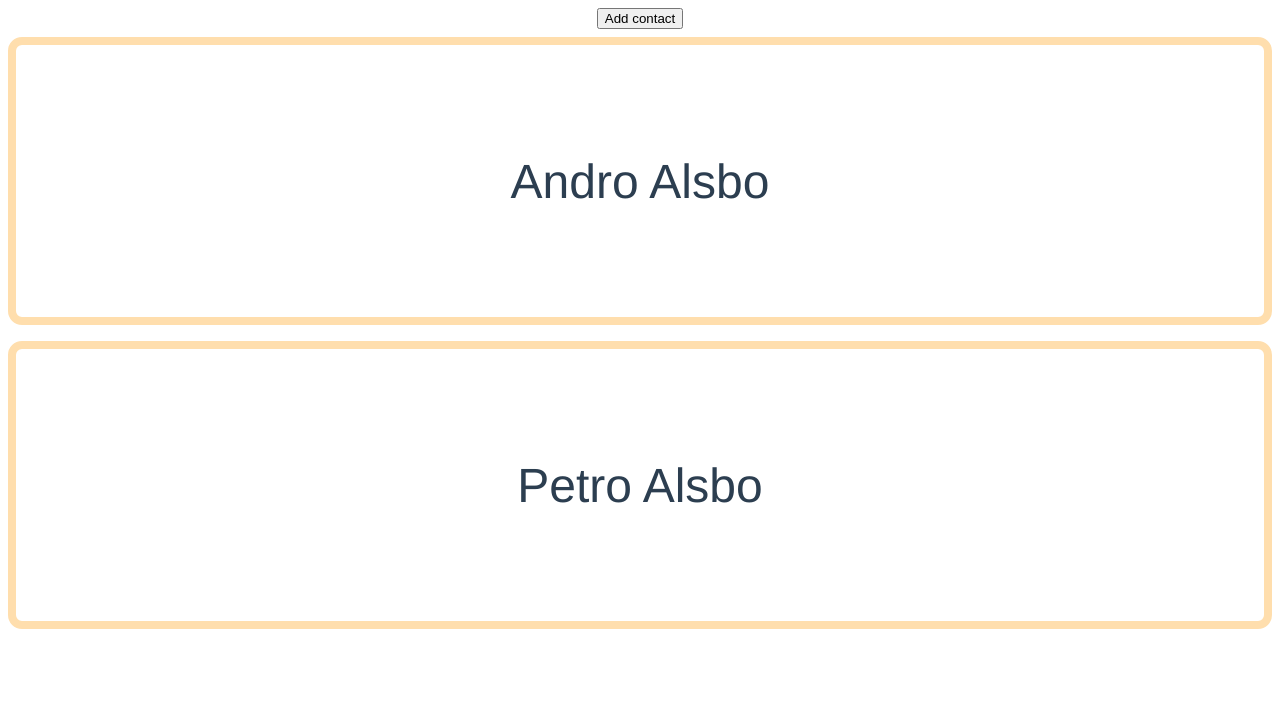
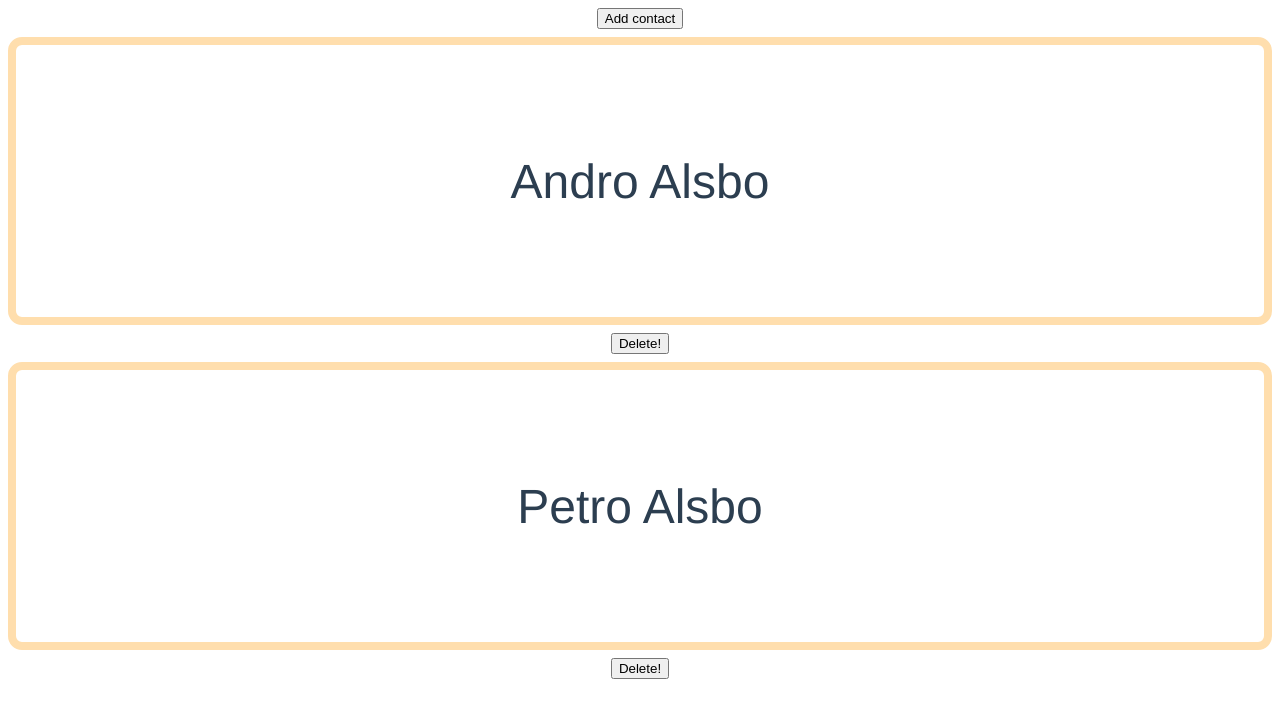
Before and after one commit to HarlyJune/vue-contact-list, a Vue app: page / in a window 1280 px wide. Shown: the top 718 px of the page. Built offline with nearby package versions, Linux system fonts and the light colour scheme.

Commit message:
Fix emit\catch events, made delButton work

```diff
--- a/package.json
+++ b/package.json
@@ -8,10 +8,10 @@
     "lint": "vue-cli-service lint"
   },
   "dependencies": {
-    "axios": "^0.19.2",
     "core-js": "^3.6.5",
     "vue": "^2.6.11",
-    "vue-router": "^3.4.6"
+    "vue-router": "^3.4.6",
+    "axios": "^0.19.2"
   },
   "devDependencies": {
     "@vue/cli-plugin-babel": "~4.5.0",
--- a/src/App.vue
+++ b/src/App.vue
@@ -7,15 +7,27 @@
         contacts : this.$api.getContacts()
       };
     },
+    mounted(){
+      this.$root.$on('remove-contact', this.removeContact)
+    },
     methods: {
+      removeContact: function(id) {
+        console.log("catched");
+        this.$api.deleteContact(this.id)
+        this.contacts = this.contacts.filter(  x => /*return*/ x.id !== id ) //1
+        // this.contacts = contacts.filter( (x) => /*return*/ x.id !== contact.id) //2
+        // this.contacts = contacts.filter( function (x){ return x.id !== contact.id } ) //3
+        console.log(this.id)
+      }
 
     }
   };
+
 </script>
 
 <template>
-  <div id="app">
-    <router-view v-bind:contacts = 'contacts'/>
+  <div id="app" >
+    <router-view v-bind:contacts = 'contacts' />
   </div>
 </template>
 
--- a/src/api.js
+++ b/src/api.js
@@ -64,7 +64,8 @@ const data = {
         {id: "1", name:"Andro", surname: "Alsbo", phone: "5553535"},
         {id: "2", name:"Petro", surname: "Alsbo", phone: "6663636"},
     ]
-}
+};
+
 export default {
 
     getContacts(){
--- a/src/components/contactList.vue
+++ b/src/components/contactList.vue
@@ -1,25 +1,13 @@
-<template>
-  <div>
-    <button>Add contact</button>
-    <div class="container">
-        <Contact
-            v-for="contact in contacts"
-            :key="contact.id"
-            :contact="contact"
-            @click.native="goToContactView(contact)"
-        />
-        <!-- c помощью v-for итерирую массив данных и передаю его в компонент contact через v-bind
-         (key обязателен, т.к. без него компилятор ругается)-->
-    </div>
-  </div>
-</template>
-
 <script>
+import delButton from "./delButton";
 import contact from "./contactShort";
 export default {
     props: ["contacts"],
+    mounted: function(){
+    },
     components: {
       Contact: contact,
+      DelButton: delButton,
     },
     methods: {
         goToContactView(contact){
@@ -33,6 +21,23 @@ export default {
 };
 </script>
 
+<template>
+    <div>
+        <button>Add contact</button>
+        <div  v-for="contact in contacts"
+              :key="contact.id"
+              class="container">
+            <Contact
+                    :contact="contact"
+                    @click.native="goToContactView(contact)"
+            />
+            <DelButton  :id="contact.id" />
+            <!-- c помощью v-for итерирую массив данных и передаю его в компонент contact через v-bind
+             (key обязателен, т.к. без него компилятор ругается)-->
+        </div>
+    </div>
+</template>
+
 <style >
   .container{
     display: flex;
--- a/src/components/contactShort.vue
+++ b/src/components/contactShort.vue
@@ -1,10 +1,3 @@
-<template>
-  <div>
-
-    {{contact.name}} {{contact.surname}}
-  </div>
-</template>
-
 <script>
 
 export default ({
@@ -12,7 +5,11 @@ export default ({
 })
 </script>
 
-
+<template>
+  <div>
+    {{contact.name}} {{contact.surname}}
+  </div>
+</template>
 
 <style scoped>
 div{
--- a/src/components/contactView.vue
+++ b/src/components/contactView.vue
@@ -1,3 +1,9 @@
+<script>
+    export default ({
+        props: ["contact"]
+    })
+</script>
+
 <template>
     <div>
         <div v-for="key in Object.keys(contact)"
@@ -5,18 +11,11 @@
              class="row"
         >
             {{key}} : {{contact[key]}}
+
         </div>
 
     </div>
 </template>
-
-<script>
-    export default ({
-        props: ["contact"]
-    })
-</script>
-
-
 
 <style scoped>
     .row{
--- /dev/null
+++ b/src/components/delButton.vue
@@ -0,0 +1,17 @@
+<script>
+    export default({
+        props:["id"],
+        methods:{
+            remove(){
+                console.log("emitted");
+                this.$root.$emit('remove-contact', this.id)
+            }
+        }
+    })
+</script>
+
+<template>
+    <div>
+        <button @click="remove">Delete!</button>
+    </div>
+</template>
--- a/src/main.js
+++ b/src/main.js
@@ -2,7 +2,7 @@ import Vue from 'vue'
 import App from './App.vue'
 import router from './router'
 import api from './api'
-
+import DelButton from './components/delButton'
 Vue.config.productionTip = false
 Object.defineProperty(
     Vue.prototype,
--- a/src/router/index.js
+++ b/src/router/index.js
@@ -11,7 +11,7 @@ const routes = [
     component: ContactList,
   },
   {
-    path: '/contact',
+    path: '/contact/',
     name: 'Contact',
     props : true, // params as props
     // route level code-splitting
```
Also changed, not shown: 1 other file (tests, documents, lock files or other folders).
